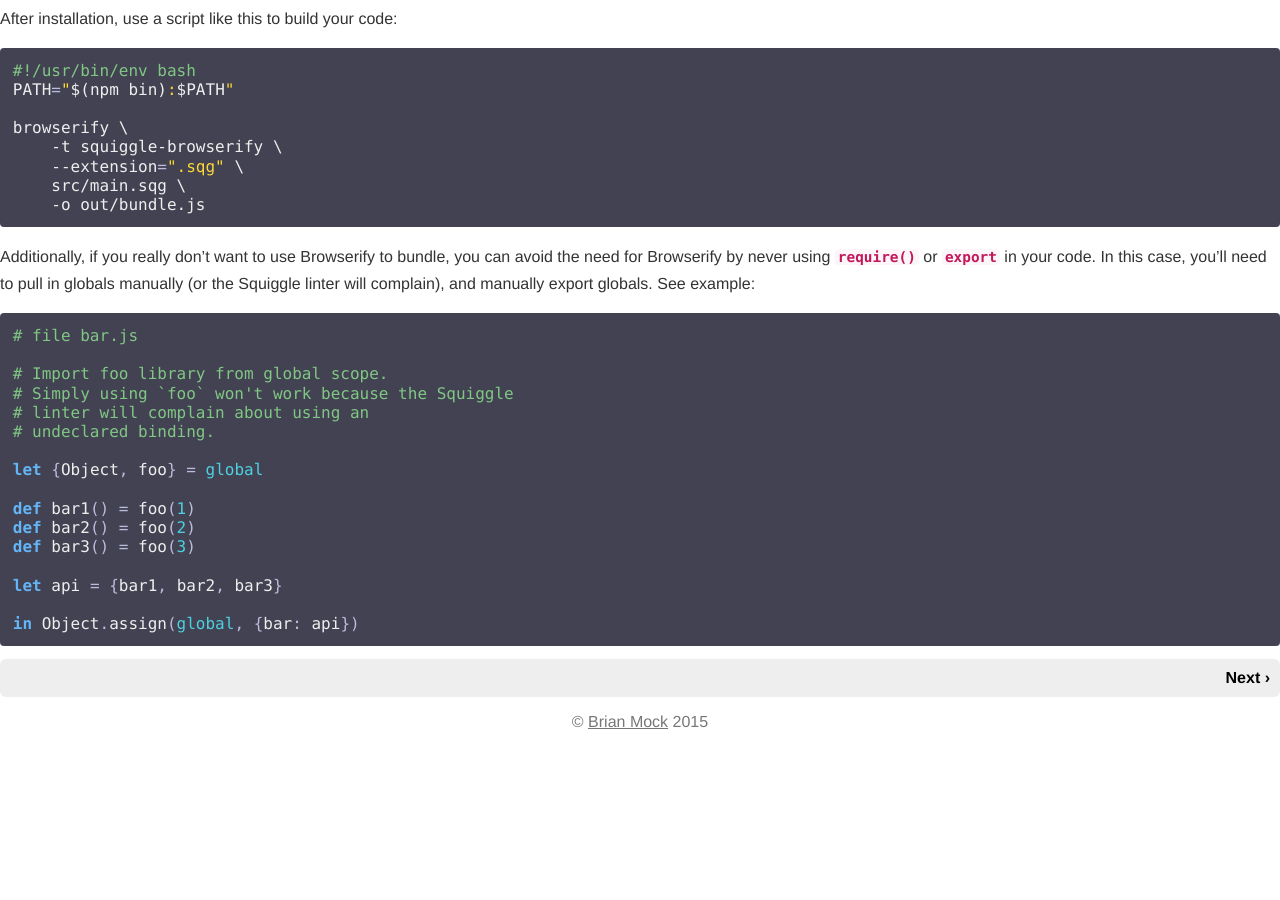
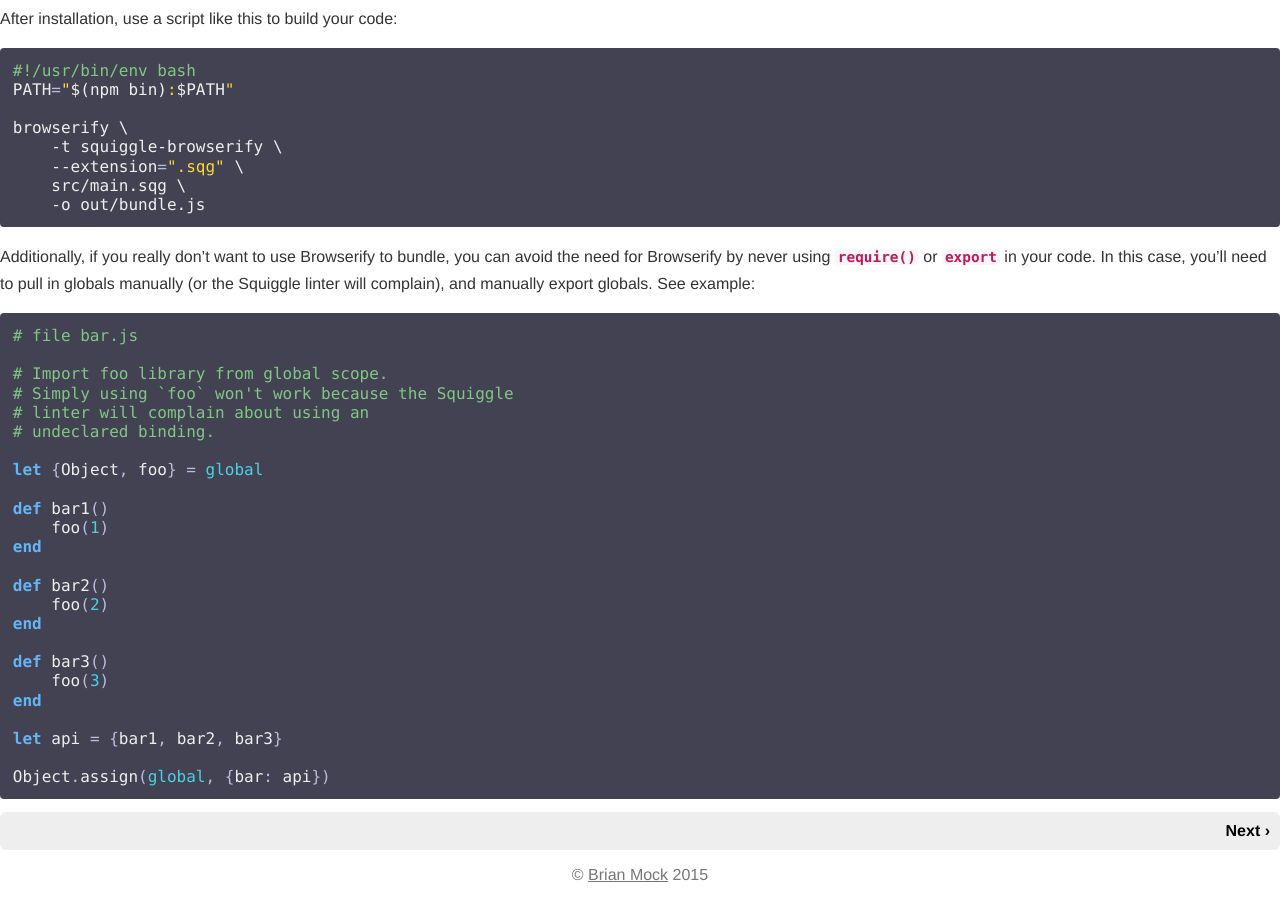
Before and after one commit to squiggle-lang/squiggle-lang.org, a Jekyll site: the page built from tutorial/chapter/1/index.md, in a window 1280 px wide and 900 px high, scrolled down 2578 px. Built offline with Jekyll 4.4.1, drawn with Linux system fonts in a browser that asks for light colours; Markdown is read by kramdown in place of the engine named in the settings; before the commit the page ends 3325 px from its top, so only the background shows below that.

Commit message:
Fixes old syntax again

````diff
--- a/tutorial/chapter/1/index.md
+++ b/tutorial/chapter/1/index.md
@@ -143,13 +143,21 @@ Additionally, if you really don't want to use Browserify to bundle, you can avoi
 
 let {Object, foo} = global
 
-def bar1() = foo(1)
-def bar2() = foo(2)
-def bar3() = foo(3)
+def bar1()
+    foo(1)
+end
+
+def bar2()
+    foo(2)
+end
+
+def bar3()
+    foo(3)
+end
 
 let api = {bar1, bar2, bar3}
 
-in Object.assign(global, {bar: api})
+Object.assign(global, {bar: api})
 ```
 
 [vim]: http://www.vim.org/
````
Also changed, not shown: tutorial/chapter/5/index.md (+1 -1 lines), tutorial/chapter/8/index.md (+3 -4 lines).
